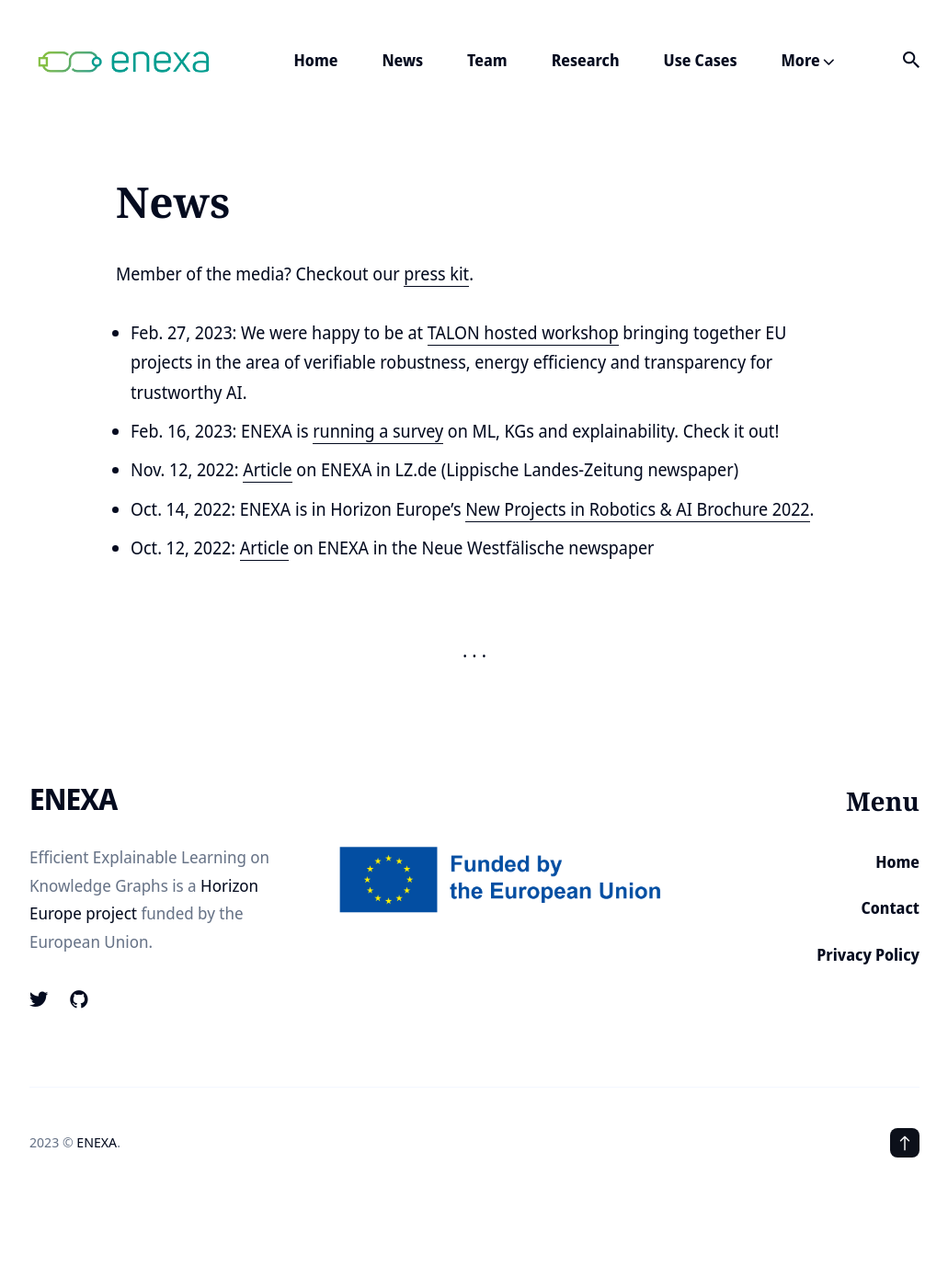
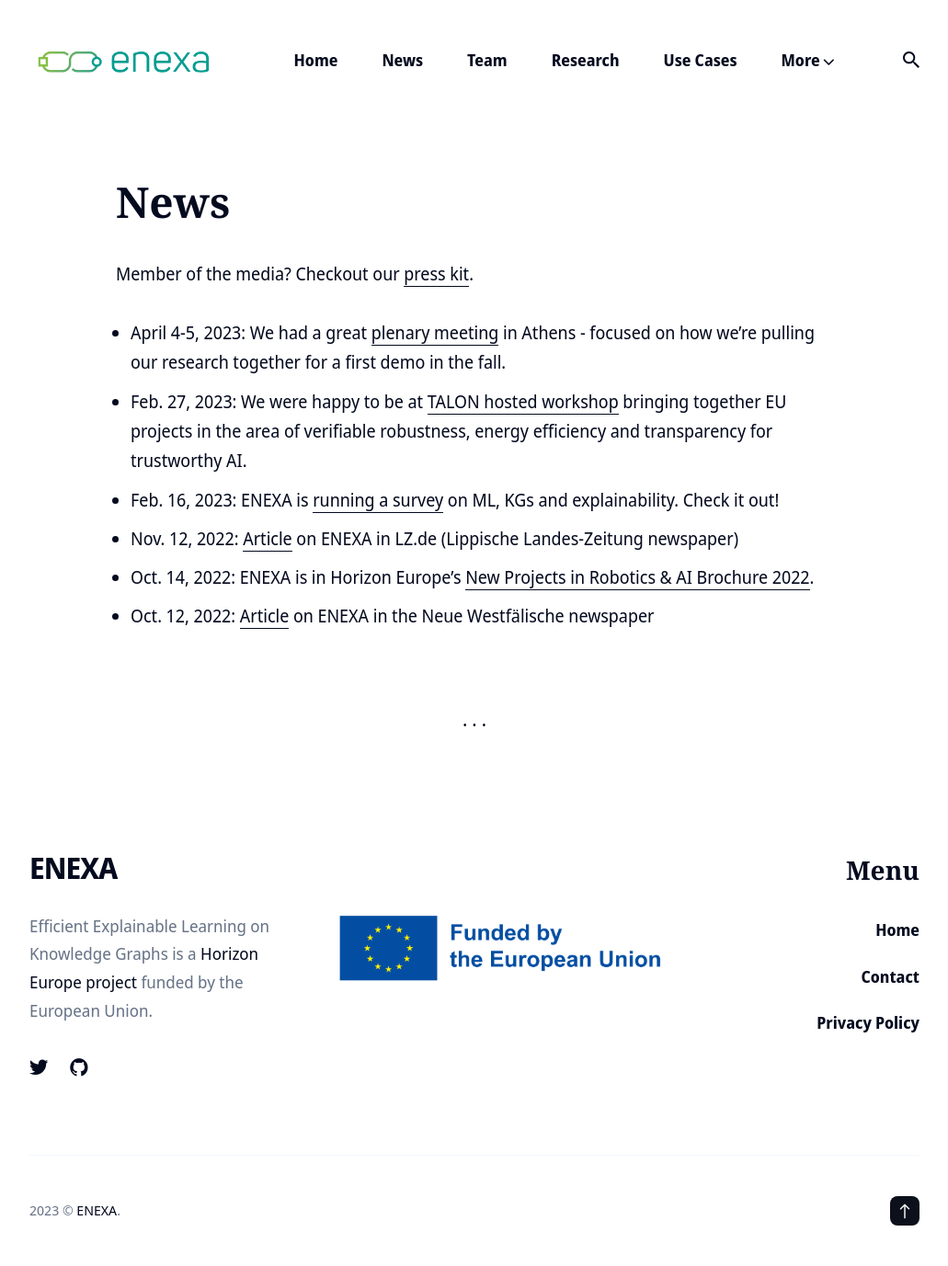
Before and after one commit to EnexaProject/enexaproject.github.io, a Jekyll site: the page built from _pages/news.md, in a window 1280 px wide. Shown: the whole page at 92% size, without its empty margins (124-1155 px from the left). Built offline with Jekyll 4.4.1, drawn with Linux system fonts in a browser that asks for light colours; nearby versions of some CDN libraries; before the commit the page ends 1303 px from its top, so only the background shows below that.

Commit message:
added news on plenary meeting

```diff
--- a/_pages/news.md
+++ b/_pages/news.md
@@ -6,7 +6,7 @@
 
 Member of the media? Checkout our [press kit](/presskit/).
 
-
+* April 4-5, 2023: We had a great [plenary meeting](https://www.linkedin.com/feed/update/urn:li:share:7049763758289604608/) in Athens - focused on how we're pulling our research together for a first demo in the fall.
 * Feb. 27, 2023: We were happy to be at [TALON hosted workshop](https://talon-project.eu/eventsestablishing-the-next-level-of-intelligence-and-autonomy-clustering-workshopevents/) bringing together EU projects in the area of verifiable robustness, energy efficiency and transparency for trustworthy AI.
 * Feb. 16, 2023: ENEXA is [running a survey](https://twitter.com/enexa_eu/status/1626165074833408000) on ML, KGs and explainability. Check it out!
 * Nov. 12, 2022: [Article](https://www.lz.de/owl/23430233_Uni-Paderborn-leitet-EU-Forschungsprojekt-zu-kuenstlicher-Intelligenz.html) on ENEXA in LZ.de (Lippische Landes-Zeitung newspaper)
```
